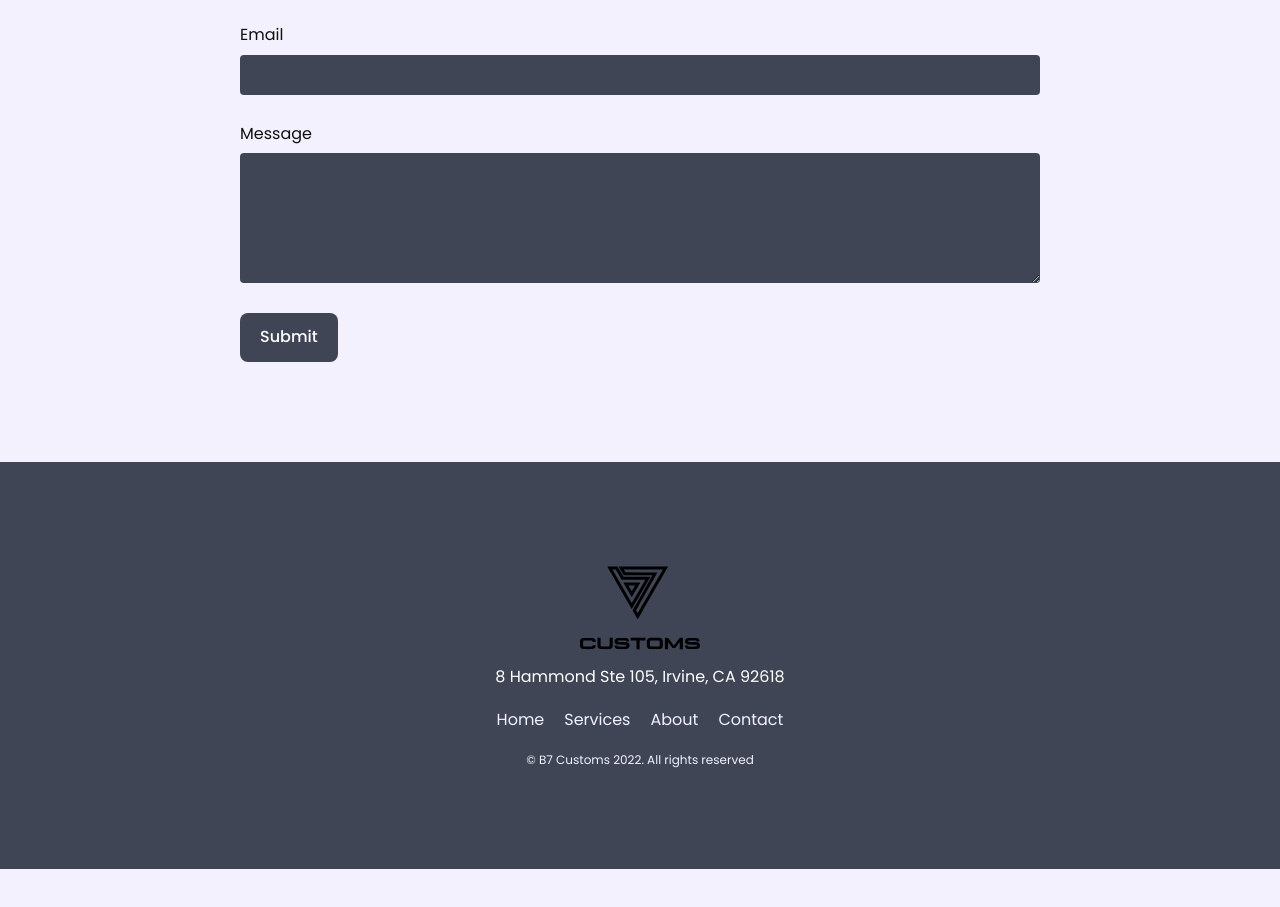
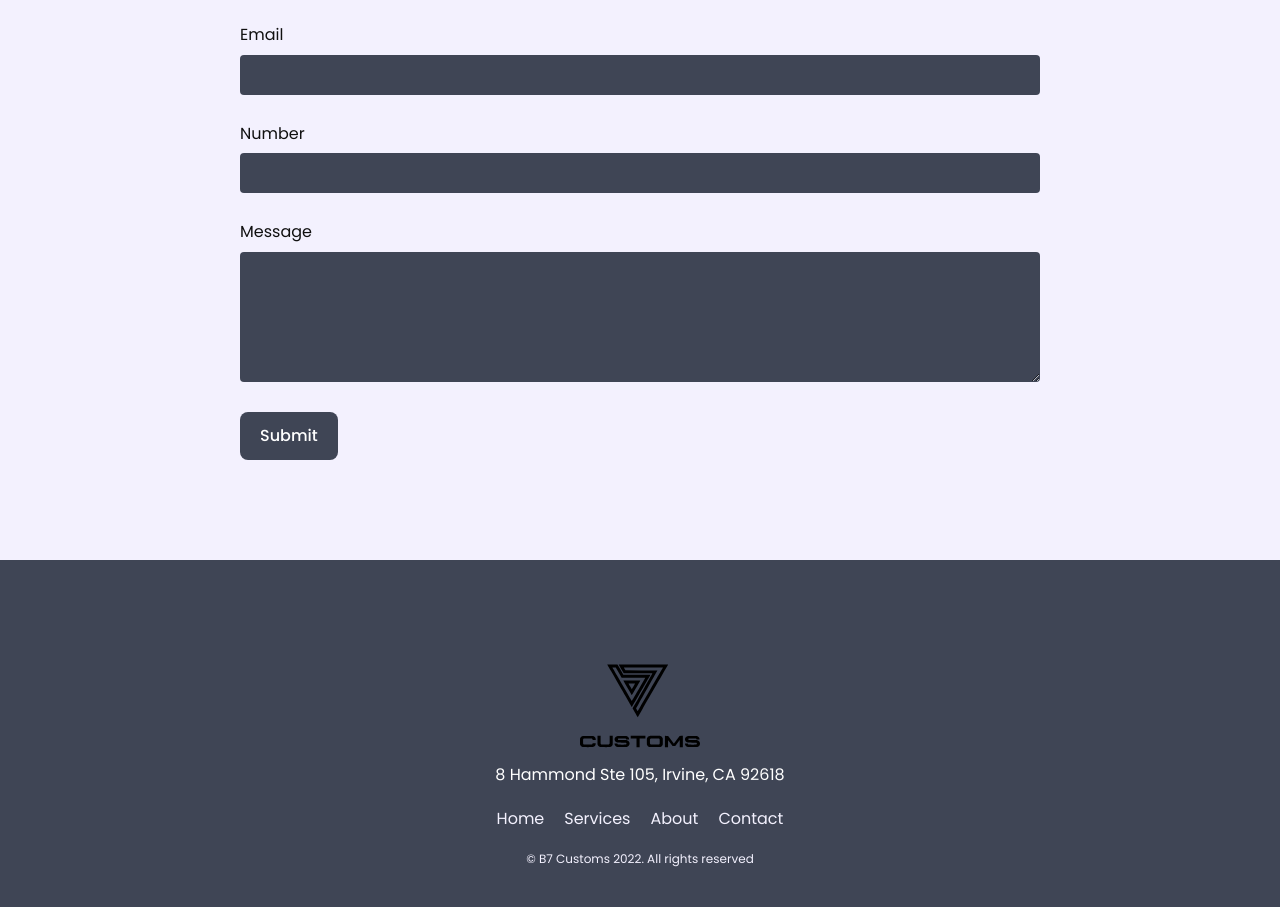
Before and after one commit to loayei/B7Customs, a React (Create React App) app: page / in a window 1280 px wide. Shown: the part 2640-3547 px from the top of the page. Before the commit the page ends 3509 px from the top, so only its background shows below. Built offline with nearby package versions, Linux system fonts and the light colour scheme.

Commit message:
form commit

```diff
--- a/public/index.html
+++ b/public/index.html
@@ -18,6 +18,7 @@
       <input type="hidden" name="name" />
       <input type="hidden" name="email" />
       <input type="hidden" name="message" />
+      <input type="hidden" name="number" />
     </form>
     <noscript>You need to enable JavaScript to run this app.</noscript>
     <div id="root"></div>
--- a/src/components/contactSection/ContactSection.js
+++ b/src/components/contactSection/ContactSection.js
@@ -96,6 +96,15 @@ function ContactSection() {
             />
             <FormField
               className="contact__field--fullWidth"
+              type="text"
+              pattern="[0-9]{3}-[0-9]{3}-[0-9]{4}"
+              label="number"
+              name="number"
+              id="number"
+              required
+            />
+            <FormField
+              className="contact__field--fullWidth"
               label="Message"
               name="message"
               id="message"
```
